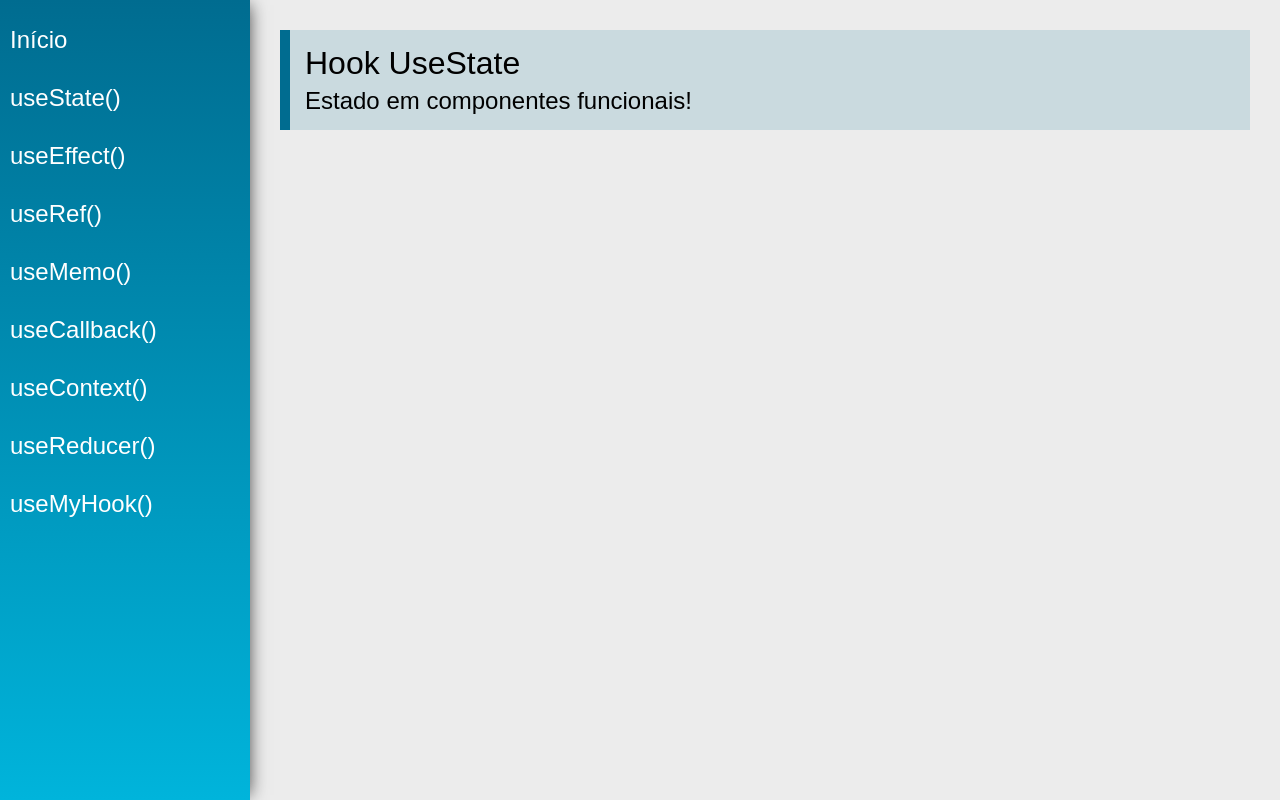
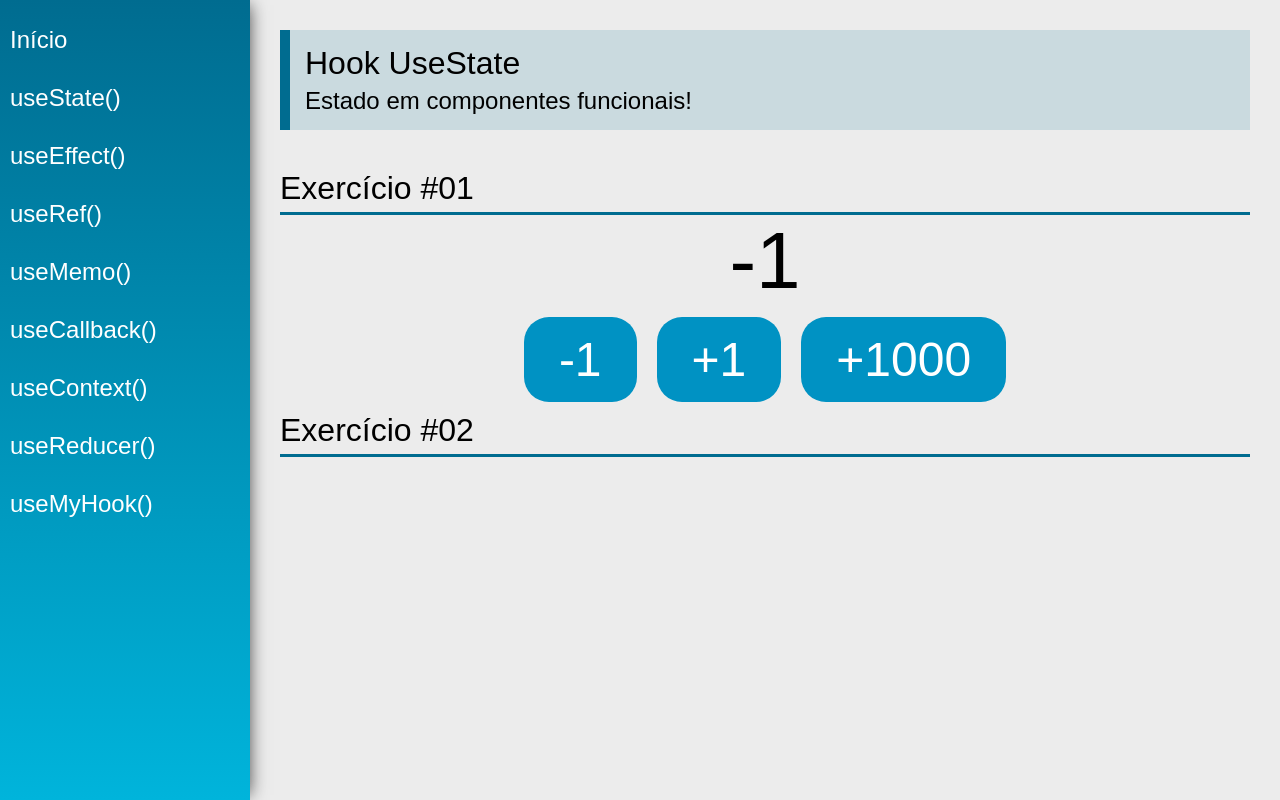
Before and after one commit to tramalho/hooks, a React (Create React App) app: page /useState in a window 1280 px wide. Built offline with nearby package versions, Linux system fonts and the light colour scheme.

Commit message:
useState #01

```diff
--- a/src/components/layout/Content.jsx
+++ b/src/components/layout/Content.jsx
@@ -19,11 +19,11 @@
             <Route exact path="/">
                 <Home />
             </Route>
+            <Route path="/useEffect">
+                <UseEffect />
+            </Route>
             <Route path="/useState">
                 <UseState />
-            </Route>
-            <Route path="/useEffect">
-                <UseEffect />
             </Route>
             <Route path="/useRef">
                 <UseRef />
--- a/src/views/examples/UseState.jsx
+++ b/src/views/examples/UseState.jsx
@@ -1,13 +1,27 @@
-import React from 'react'
+import React, { useState } from 'react'
 import PageTitle from '../../components/layout/PageTitle'
+import SectionTitle from '../../components/layout/SectionTitle'
 
 const UseState = (props) => {
+
+    const [count, setCount] = useState(-1)
+
     return (
         <div className="UseState">
             <PageTitle
                 title="Hook UseState"
                 subtitle="Estado em componentes funcionais!"
             />
+            <SectionTitle title="Exercício #01"/>
+            <div className="center">
+                <span className="text">{count}</span>
+                <div>
+                <button type="button" className="btn" onClick={()=> setCount(count -1)}>-1</button>
+                <button type="button" className="btn" onClick={()=> setCount(count + 1)}>+1</button>
+                <button type="button" className="btn" onClick={()=> setCount(actual => actual + 1000)}>+1000</button>
+                </div>
+            </div>
+            <SectionTitle title="Exercício #02"/>
         </div>
     )
 }
```
